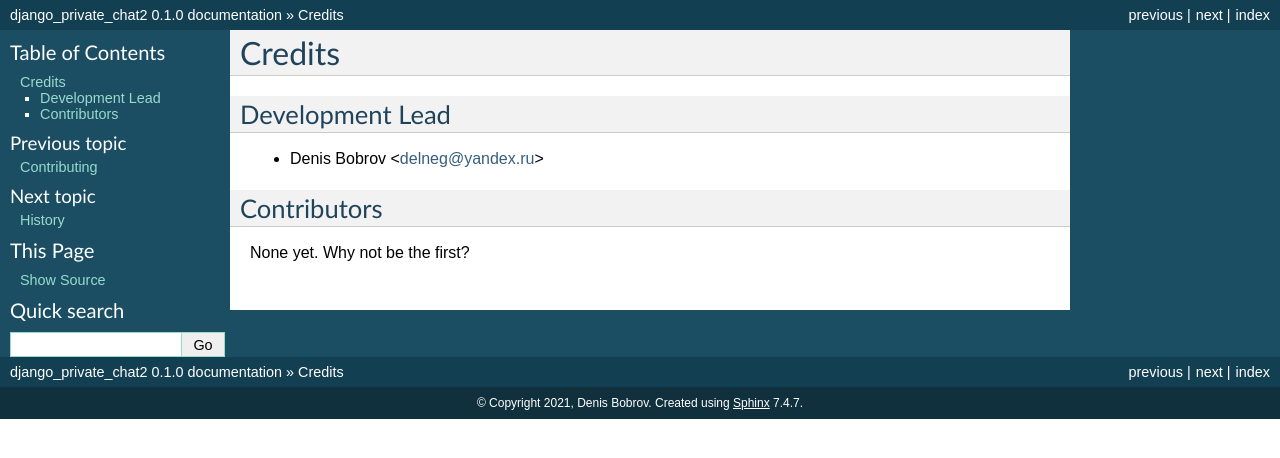
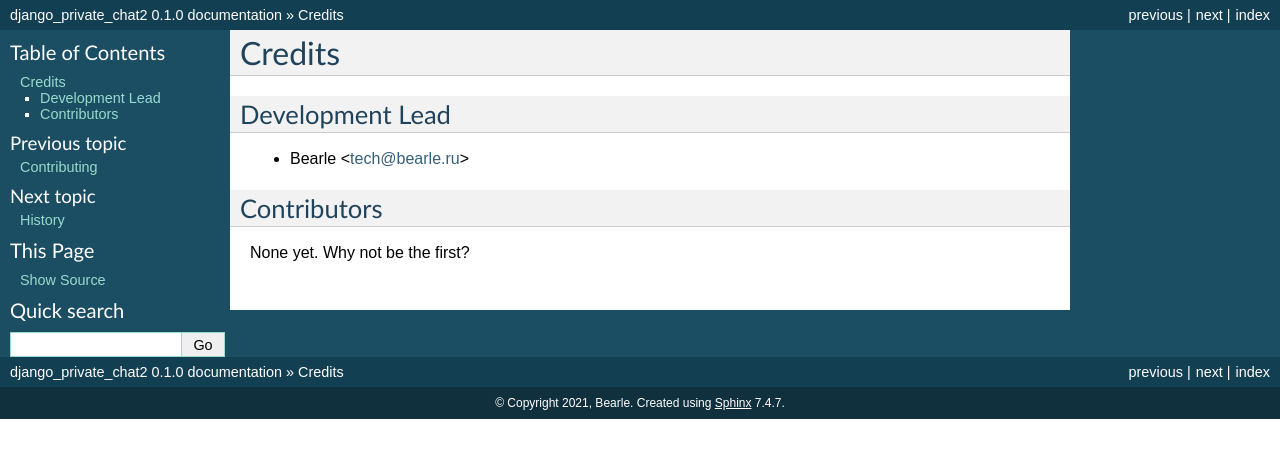
Before and after one commit to OlesiaVoloshyna/django-chat-app, a Sphinx documentation site: the page built from docs/authors.rst, in a window 1280 px wide. Shown: the top 458 px of the page. Built offline with Sphinx 7.4.7, drawn with Linux system fonts in a browser that asks for light colours.

Commit message:
Initial release

```diff
--- a/AUTHORS.rst
+++ b/AUTHORS.rst
@@ -5,7 +5,7 @@ Credits
 Development Lead
 ----------------
 
-* Denis Bobrov <delneg@yandex.ru>
+* Bearle <tech@bearle.ru>
 
 Contributors
 ------------
--- a/docs/conf.py
+++ b/docs/conf.py
@@ -47,7 +47,7 @@ master_doc = 'index'
 
 # General information about the project.
 project = u'django_private_chat2'
-copyright = u'2021, Denis Bobrov'
+copyright = u'2021, Bearle'
 
 # The version info for the project you're documenting, acts as replacement for
 # |version| and |release|, also used in various other places throughout the
@@ -193,7 +193,7 @@ latex_elements = {
 # (source start file, target name, title, author, documentclass [howto/manual]).
 latex_documents = [
   ('index', 'django_private_chat2.tex', u'django_private_chat2 Documentation',
-   u'Denis Bobrov', 'manual'),
+   u'Bearle', 'manual'),
 ]
 
 # The name of an image file (relative to this directory) to place at the top of
@@ -223,7 +223,7 @@ latex_documents = [
 # (source start file, name, description, authors, manual section).
 man_pages = [
     ('index', 'django_private_chat2', u'django_private_chat2 Documentation',
-     [u'Denis Bobrov'], 1)
+     [u'Bearle'], 1)
 ]
 
 # If true, show URL addresses after external links.
@@ -237,7 +237,7 @@ man_pages = [
 #  dir menu entry, description, category)
 texinfo_documents = [
   ('index', 'django_private_chat2', u'django_private_chat2 Documentation',
-   u'Denis Bobrov', 'django_private_chat2', 'One line description of project.',
+   u'Bearle', 'django_private_chat2', 'One line description of project.',
    'Miscellaneous'),
 ]
 
--- a/requirements_dev.txt
+++ b/requirements_dev.txt
@@ -2,3 +2,4 @@ invoke
 twine
 wheel
 zest.releaser
+readme-renderer
--- a/setup.cfg
+++ b/setup.cfg
@@ -10,7 +10,7 @@ exclude =
     docs/conf.py,
     build,
     dist
-max-line-length = 119
+max_line_length = 119
 
 [zest.releaser]
-python-file-with-version = django_private_chat2/__init__.py
+python_file_with_version = django_private_chat2/__init__.py
--- a/tasks.py
+++ b/tasks.py
@@ -102,7 +102,7 @@ def release(c, bumpsize=''):
 
     import django_private_chat2
     c.run("python setup.py sdist bdist_wheel")
-    c.run("twine upload dist/*")
+    c.run("twine upload dist/* --verbose")
 
     c.run('git tag -a {version} -m "New version: {version}"'.format(version=django_private_chat2.__version__))
     c.run("git push --tags")
```
Also changed, not shown: setup.py (+4 -4 lines), 1 other file.
